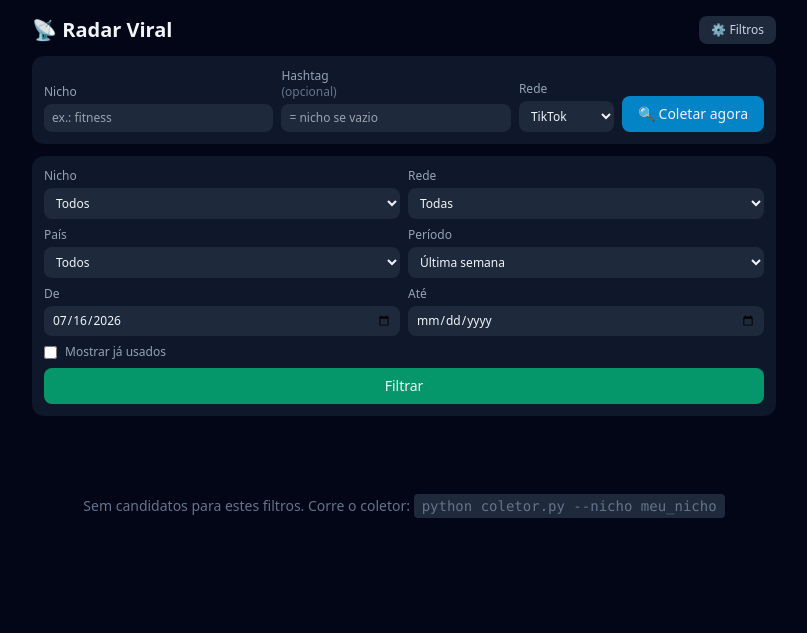
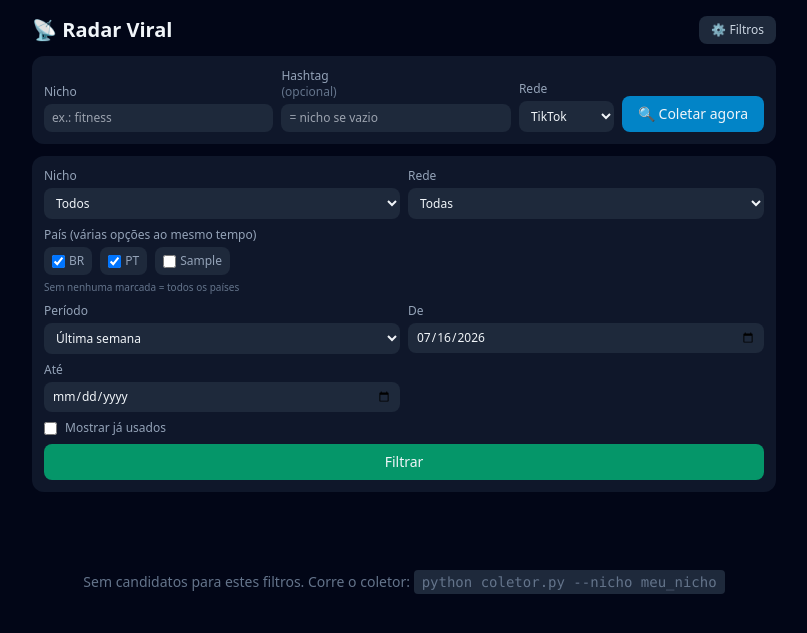
Before and after one commit to anderson17quadri-cmd/Extrair, a Flask app: page / in a window 1280 px wide, after a click on "⚙️ Filtros". Shown: the top 633 px of the page, without its empty margins (236-1043 px from the left). Run offline with Flask 3, Linux system fonts and the light colour scheme; tables that the repository leaves empty hold one stand-in row (values such as "Sample post"); some libraries are stand-ins or nearby versions.

Commit message:
Filtro de pais passa a suportar varios paises (PT+BR por omissao)
- Pais deixa de ser um <select> de escolha unica e passa a checkboxes
  (podes marcar PT e BR ao mesmo tempo, ou qualquer combinacao)
- Por omissao, ao abrir a dashboard sem filtro nenhum, ja vem filtrado
  para PT + BR — e o cenario mais comum de uso
- Um campo escondido (pais_definido) distingue 'nunca filtrei' (usa o
  padrao PT/BR) de 'filtrei e desmarquei tudo de proposito' (mostra
  todos os paises), para o botao Filtrar funcionar como esperado
- PT e BR aparecem sempre como opcao no filtro, mesmo antes de existir
  algum video coletado com esses paises

A ordenacao por mais viral (score decrescente) ja era o comportamento
padrao, sem mudanca necessaria.

Testado com dados mock (BR/PT/AU/US): confirmo que o filtro por omissao
exclui o video de AU e o botao 'Filtrar' com tudo desmarcado mostra os
4 paises.

Co-Authored-By: Claude Sonnet 5 <noreply@anthropic.com>
Claude-Session: https://claude.ai/code/session_01WYQL992fc1t4qvnYbHU2qL

```diff
--- a/app.py
+++ b/app.py
@@ -17,10 +17,19 @@ app = Flask(__name__)
 db.init_db()
 
 
+# países mostrados por omissão até o utilizador escolher outros no filtro
+PAISES_PADRAO = ["PT", "BR"]
+
+
 def _filtros():
     nicho = request.args.get("nicho", "").strip()
     rede = request.args.get("rede", "").strip()
-    pais = request.args.get("pais", "").strip().upper()
+    if "pais_definido" in request.args:
+        # o filtro já foi submetido pelo menos uma vez — respeita a escolha,
+        # mesmo que tenha ficado sem nenhuma marcada (= "todos os países")
+        pais = [p.upper() for p in request.args.getlist("pais") if p]
+    else:
+        pais = list(PAISES_PADRAO)
     periodo = request.args.get("periodo", "semana")
     de = request.args.get("de", "")
     ate = request.args.get("ate", "")
@@ -48,8 +57,9 @@ def index():
         sql += " AND rede = ?"
         params.append(rede)
     if pais:
-        sql += " AND pais = ?"
-        params.append(pais)
+        marcadores = ",".join("?" * len(pais))
+        sql += f" AND pais IN ({marcadores})"
+        params.extend(pais)
     if de:
         sql += " AND date(data_coleta) >= date(?)"
         params.append(de)
@@ -64,8 +74,10 @@ def index():
         videos = con.execute(sql, params).fetchall()
         nichos = [r["nicho"] for r in con.execute(
             "SELECT DISTINCT nicho FROM videos ORDER BY nicho").fetchall()]
-        paises = [r["pais"] for r in con.execute(
+        paises_com_dados = [r["pais"] for r in con.execute(
             "SELECT DISTINCT pais FROM videos WHERE pais != '' ORDER BY pais").fetchall()]
+        # PT/BR aparecem sempre como opção, mesmo antes de haver dados coletados
+        paises = sorted(set(paises_com_dados) | set(PAISES_PADRAO))
 
     cartoes = []
     for v in videos:
--- a/templates/index.html
+++ b/templates/index.html
@@ -51,6 +51,7 @@
     </form>
 
     <form id="filtros" method="get" class="hidden grid grid-cols-2 gap-2 mb-4 bg-slate-900 p-3 rounded-xl text-sm">
+      <input type="hidden" name="pais_definido" value="1">
       <label class="flex flex-col text-xs text-slate-400">
         Nicho
         <select name="nicho" class="mt-1 bg-slate-800 rounded-lg px-2 py-1.5 text-slate-100">
@@ -68,15 +69,18 @@
           <option value="instagram" {% if rede == 'instagram' %}selected{% endif %}>Instagram</option>
         </select>
       </label>
-      <label class="flex flex-col text-xs text-slate-400">
-        País
-        <select name="pais" class="mt-1 bg-slate-800 rounded-lg px-2 py-1.5 text-slate-100">
-          <option value="">Todos</option>
+      <div class="col-span-2 flex flex-col text-xs text-slate-400">
+        País (várias opções ao mesmo tempo)
+        <div class="mt-1 flex flex-wrap gap-2">
           {% for p in paises %}
-            <option value="{{ p }}" {% if p == pais %}selected{% endif %}>{{ p }}</option>
+            <label class="flex items-center gap-1 bg-slate-800 rounded-lg px-2 py-1.5">
+              <input type="checkbox" name="pais" value="{{ p }}" class="rounded" {% if p in pais %}checked{% endif %}>
+              {{ p }}
+            </label>
           {% endfor %}
-        </select>
-      </label>
+        </div>
+        <span class="text-[10px] text-slate-500 mt-1">Sem nenhuma marcada = todos os países</span>
+      </div>
       <label class="flex flex-col text-xs text-slate-400">
         Período
         <select name="periodo" class="mt-1 bg-slate-800 rounded-lg px-2 py-1.5 text-slate-100">
```
